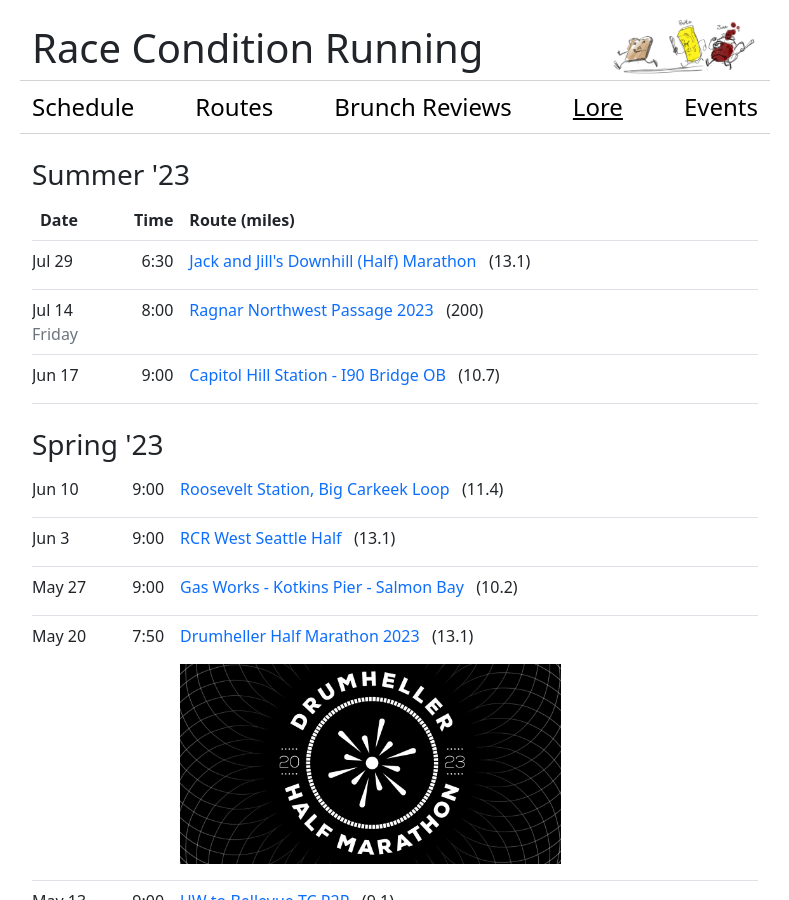
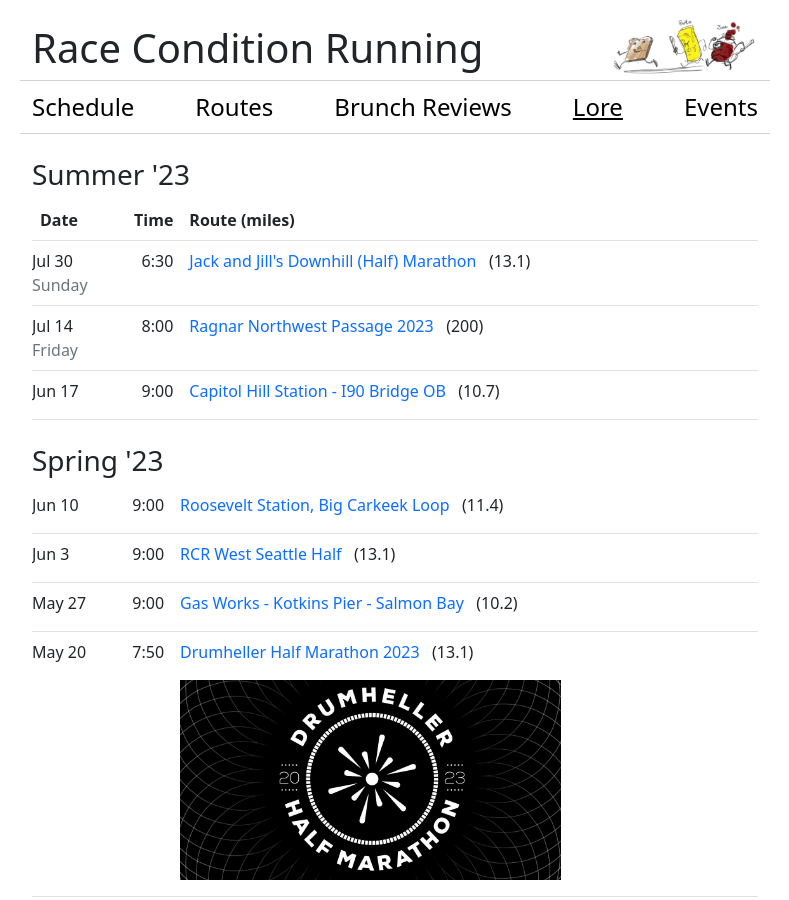
Before and after one commit to raceconditionrunning/raceconditionrunning.github.io, a Jekyll site: the page built from pages/lore.html, in a window 1280 px wide and 900 px high. Shown: the whole window, without its empty margins (245-1034 px from the left). Built offline with Jekyll 4.4.1, drawn with Linux system fonts in a browser that asks for light colours.

Commit message:
Move Jack and Jill to Sunday

```diff
--- a/_data/schedules/23-summer.yml
+++ b/_data/schedules/23-summer.yml
@@ -31,7 +31,7 @@
 #    - time: "9:00"
 #      route_id: TBD
 
-- date: "2023-07-29"
+- date: "2023-07-30"
   plan:
     - time: "6:30"
       route:
```
